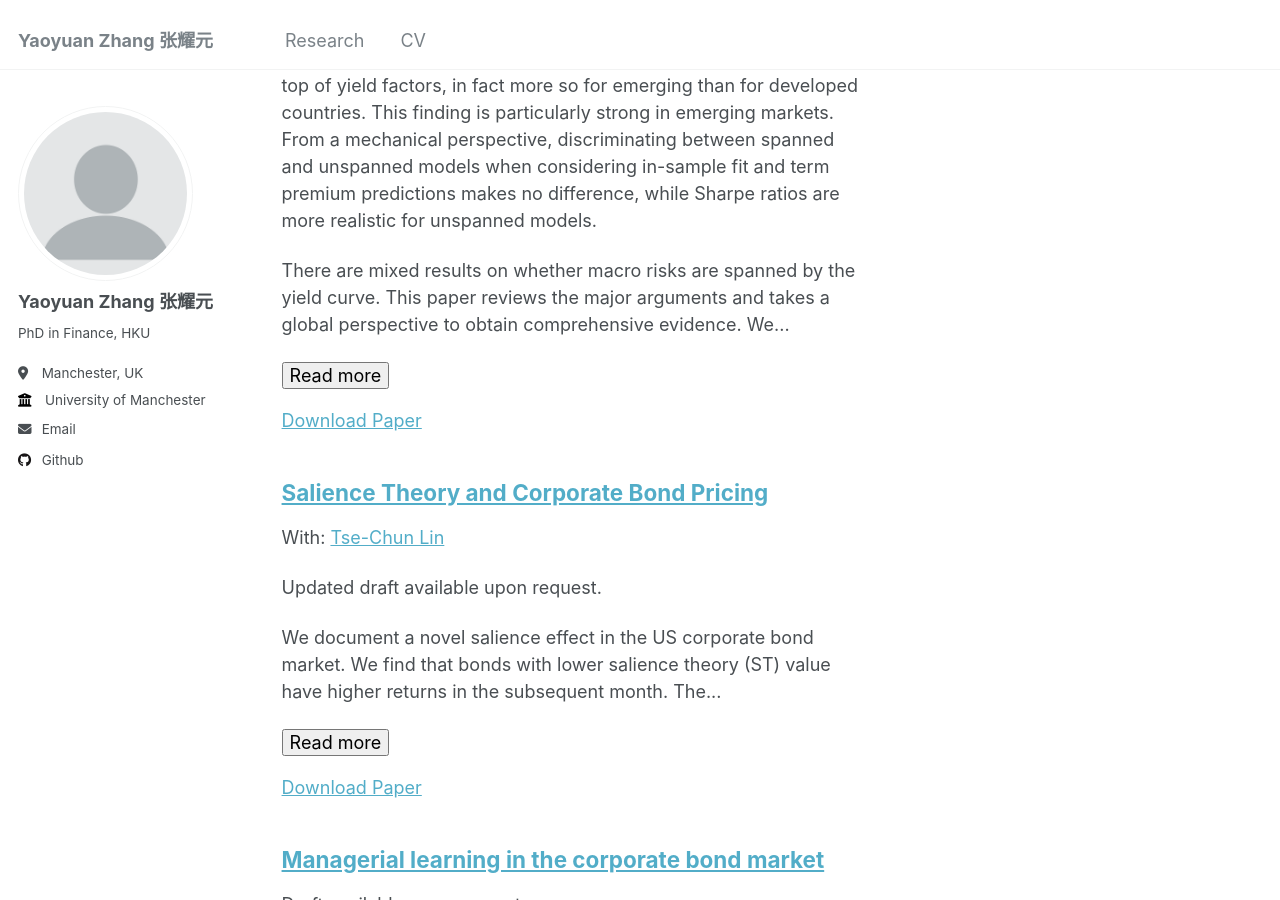
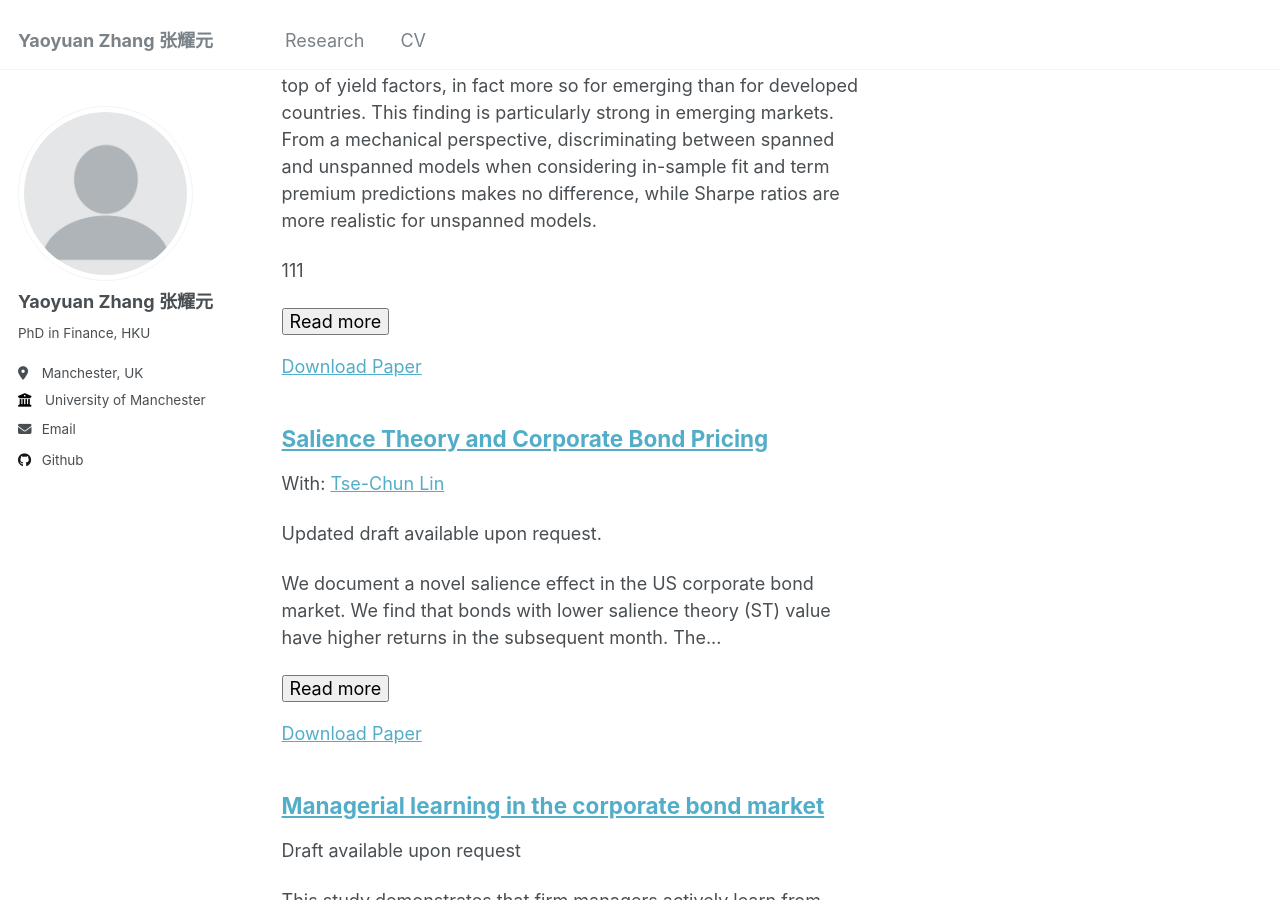
Before and after one commit to yaoyuanzhang-research/yaoyuanzhang-research.github.io, a Jekyll site: the page built from _pages/publications.html, in a window 1280 px wide and 900 px high, scrolled down 560 px. Built offline with Jekyll 4.4.1, drawn with Linux system fonts in a browser that asks for light colours.

Commit message:
Update UnspannedMacroRisks.md

```diff
--- a/_publications/UnspannedMacroRisks.md
+++ b/_publications/UnspannedMacroRisks.md
@@ -3,7 +3,7 @@ title: "Global Evidence on Unspanned Macro Risks in Dynamic Term Structure Model
 authors:
   - name: "Michel van der Wel"
     url: "https://personal.eur.nl/vanderwel/"
-abstract: 'There are mixed results on whether macro risks are spanned by the yield curve. This paper reviews the major arguments and takes a global perspective to obtain comprehensive evidence. We study a large cross-section of 22 countries, including both developed and emerging markets. Our regression evidence confirms that macro information provides explanatory power for bond excess returns on top of yield factors, in fact more so for emerging than for developed countries. This finding is particularly strong in emerging markets. From a mechanical perspective, discriminating between spanned and unspanned models when considering in-sample fit and term premium predictions makes no difference, while Sharpe ratios are more realistic for unspanned models.'
+abstract: '111'
 collection: publications
 category: working_papers
 permalink: /research/UnspannedMacroRisks
```
